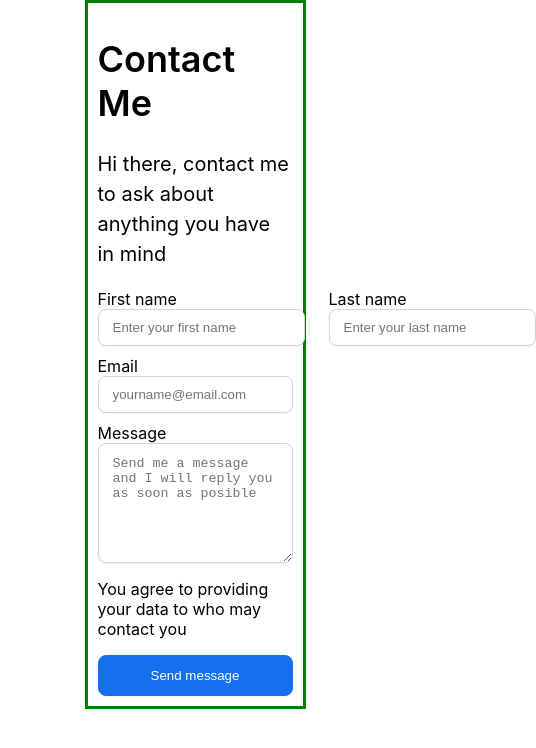
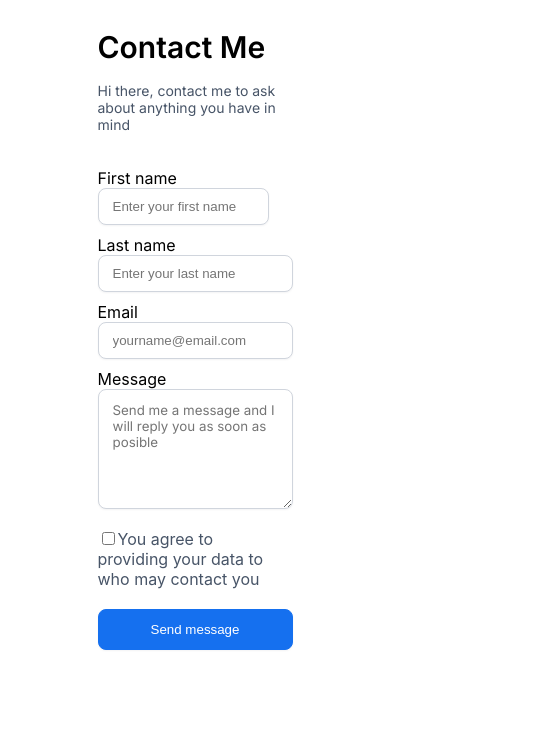
Before and after one commit to Yerimah/Like-Linktree, a React (Create React App) app: page /contact in a window 390 px wide. Shown: the top 748 px of the page, 536 px wide, since content can reach past the window. Built offline with nearby package versions, Linux system fonts and the light colour scheme.

Commit message:
Add form input validation

```diff
--- a/src/Components/pages/Contact.js
+++ b/src/Components/pages/Contact.js
@@ -9,7 +9,7 @@ const Contact = () => {
     message: '',
   });
 
-  const [submit, setSubmit] = useState(false)
+  const [submit, setSubmit] = useState(false);
 
   const handleFirstInput = (event) => {
     setInput({ ...input, firstname: event.target.value });
@@ -28,13 +28,13 @@ const Contact = () => {
   };
 
   const handleSubmit = (e) => {
-    e.preventDefault()
-    setSubmit(true)
+    e.preventDefault();
+    setSubmit(true);
   };
 
   return (
     <>
-      <div className='contact-form'>
+      <div className="contact-form">
         <div>
           <h1 className="contact_head">Contact Me</h1>
           <p className="ama">Hi there, contact me to ask about anything you have in mind</p>
@@ -43,35 +43,36 @@ const Contact = () => {
         <form onSubmit={handleSubmit}>
           <div className="first_last">
             <div className="block">
-            <label>First name</label>
+              <label htmlFor="name">First name</label>
               <input
                 onChange={handleFirstInput}
                 value={input.firstname}
                 id="first_name"
                 className="styl_name"
                 type="text"
-                name="firstName"
+                name="name"
                 placeholder="Enter your first name"
               />
+              {submit && !input.firstname ? <span>Please enter a first name</span> : null }
             </div>
-              {submit && !input.firstname ? <span>Please enter a first name</span> : null }
 
             <div className="block">
-            <label>Last name</label>
+              <label htmlFor="lastname">Last name</label>
               <input
                 onChange={handleLastInput}
                 value={input.lastname}
                 id="last_name"
                 className="styl_name"
                 type="text"
-                name="lastName"
+                name="lastname"
                 placeholder="Enter your last name"
               />
-             </div>
               {submit && !input.lastname ? <span>Please enter a last name</span> : null}
             </div>
 
-          <label>Email</label>
+          </div>
+
+          <label htmlFor="email">Email</label>
           <input
             onChange={handleEmail}
             value={input.email}
@@ -81,7 +82,7 @@ const Contact = () => {
           />
           {submit && !input.email ? <span>Please enter your email</span> : null }
 
-          <label>Message</label>
+          <label htmlFor="message">Message</label>
           <textarea
             onChange={handleMessage}
             value={input.message}
@@ -92,12 +93,13 @@ const Contact = () => {
           />
           {submit && !input.message ? <span>Please enter a message</span> : null }
 
-          <div>
-            <p>
+          <div className="check">
+            <input type="checkbox" name="check" />
+            <label htmlFor="check">
               You agree to providing your data to
               {' '}
               who may contact you
-            </p>
+            </label>
           </div>
 
           <input type="submit" value="Send message" id="btn_submit" />
--- a/src/Components/pages/contact.css
+++ b/src/Components/pages/contact.css
@@ -1,3 +1,5 @@
+@import url('https://fonts.googleapis.com/css2?family=Inter:wght@400;600&family=Poppins:wght@300;400&display=swap');
+
 body {
   padding: 0;
   margin: 0;
@@ -7,20 +9,21 @@ body {
 .contact-form {
   margin: auto;
   width: 50%;
-  border: 3px solid green;
   padding: 10px;
 }
 
 .contact_head {
-    font-size: 36px;
+  font-family: 'inter', sans-serif;
+  font-size: 30px;
   font-weight: 600;
-    line-height: 44px;
 }
 
 .ama {
-    font-size: 20px;
-    line-height: 30px;
+  font-size: 16px;
+  margin-bottom: 35px;
   font-weight: 400;
+  font-family: 'Inter', sans-serif;
+  color: #475467;
 }
 
 form {
@@ -29,7 +32,9 @@ form {
 }
 
 .first_last {
-    display: flex;
+  display: grid;
+  grid-template-columns: auto auto;
+  font-family: 'inter', sans-serif;
 }
 
 #first_name {
@@ -38,16 +43,16 @@ form {
 
 .styl_name {
   color: #667085;
-    border: 1px solid #D0D5DD;
-    box-shadow: 0px 1px 2px rgba(16, 24, 40, 0.05);
+  border: 1px solid #d0d5dd;
+  box-shadow: 0 1px 2px rgba(16, 24, 40, 0.05);
   border-radius: 8px;
   margin-bottom: 10px;
   padding: 10px 14px;
 }
 
 #email {
-    border: 1px solid #D0D5DD;
-    box-shadow: 0px 1px 2px rgba(16, 24, 40, 0.05);
+  border: 1px solid #d0d5dd;
+  box-shadow: 0 1px 2px rgba(16, 24, 40, 0.05);
   border-radius: 8px;
   margin-bottom: 10px;
   padding: 10px 14px;
@@ -59,9 +64,16 @@ form {
   flex-direction: column;
 }
 
+.check {
+  margin: 20px 20px 20px 0;
+  color: #475467;
+  font-size: 16px;
+}
+
 #message {
-    border: 1px solid #D0D5DD;
-    box-shadow: 0px 1px 2px rgba(16, 24, 40, 0.05);
+  font-family: 'Inter', sans-serif;
+  border: 1px solid #d0d5dd;
+  box-shadow: 0 1px 2px rgba(16, 24, 40, 0.05);
   border-radius: 8px;
   padding: 12px 14px;
   gap: 8px;
@@ -70,11 +82,30 @@ form {
 }
 
 #btn_submit {
-    background-color: #1570EF;
+  background-color: #1570ef;
   color: #ffff;
-    border: 1px solid #1570EF;
-    box-shadow: 0px 1px 2px rgba(16, 24, 40, 0.05);
+  border: 1px solid #1570ef;
+  box-shadow: 0 1px 2px rgba(16, 24, 40, 0.05);
   border-radius: 8px;
   padding: 12px 20px;
   gap: 8px;
 }
+
+span {
+  color: #f00;
+}
+
+@media only screen and (max-width: 425px) {
+  .contact-form {
+    padding: 12px;
+  }
+
+  .first_last {
+    display: block;
+    font-family: 'inter', sans-serif;
+  }
+
+  .ama {
+    font-size: 14px;
+  }
+}
```
Lines whose indentation alone changed are shown as unchanged.
